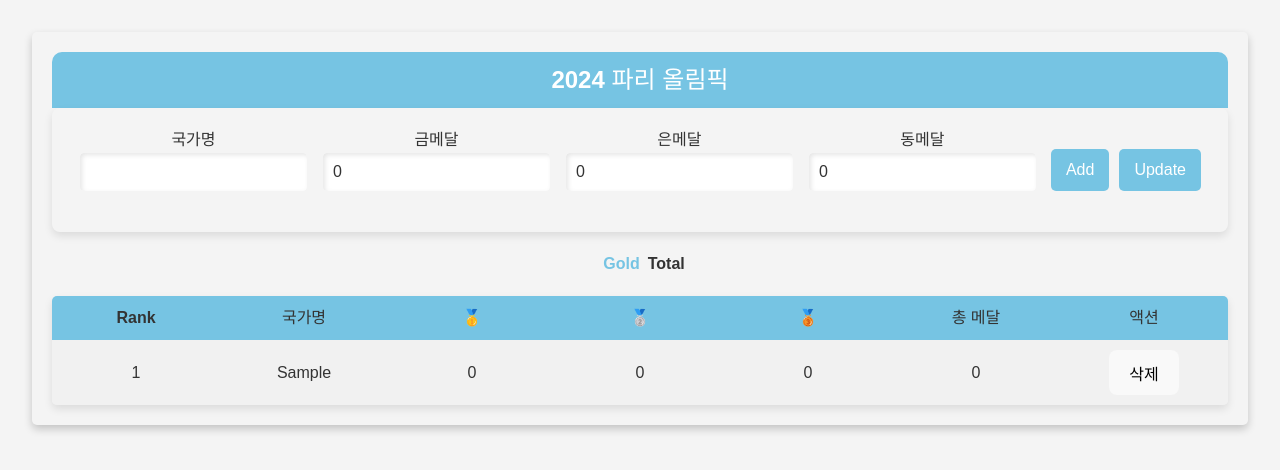
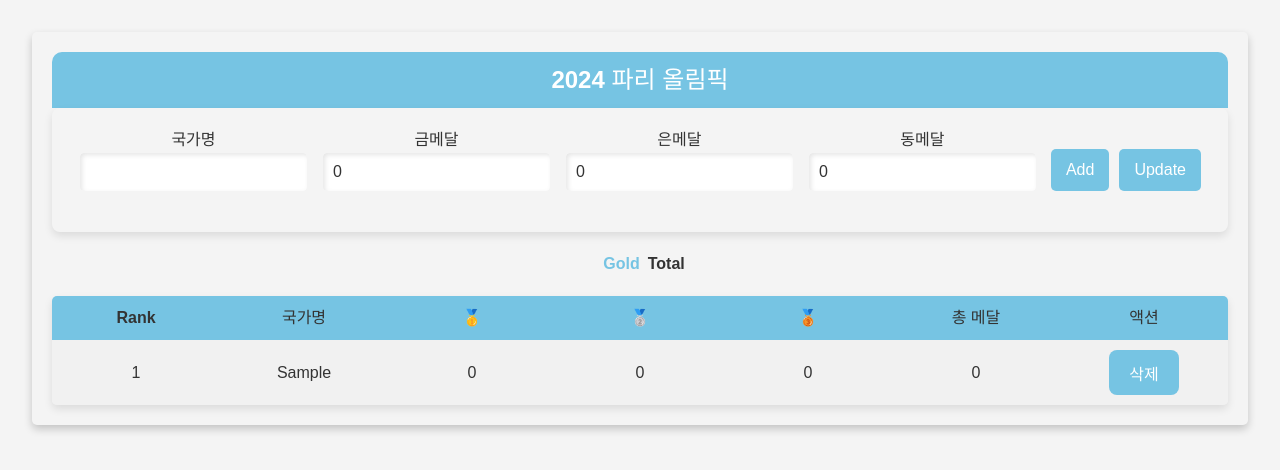
Before and after one commit to ImJaeOne/Olympic, a React (Vite) app: page / in a window 1280 px wide. Both pictures are taken after typing "Sample" into the empty fields and a click on the button "Add". Shown: the top 470 px of the page. Built offline with nearby package versions, Linux system fonts and the light colour scheme.

Commit message:
💄 style: MedalItem btn css

```diff
--- /dev/null
+++ b/src/components/MedalItem/MedalItem.css
@@ -0,0 +1,8 @@
+.medal-item-btn{
+    background-color: #76c4e3;
+    color: white;
+}
+
+.medal-item-btn:hover{
+    background-color: #58a8c8;
+}
--- a/src/components/MedalItem/MedalItem.jsx
+++ b/src/components/MedalItem/MedalItem.jsx
@@ -1,6 +1,6 @@
 import React from 'react';
-
-export const MedalItem = ({ handleDeleteList, medalItem}) => {
+import './MedalItem.css'
+export const MedalItem = ({ handleDeleteList, medalItem }) => {
     return (
         <tr key={medalItem.country}>
             <td>{medalItem.rank}</td>
@@ -10,7 +10,9 @@ export const MedalItem = ({ handleDeleteList, medalItem}) => {
             <td>{medalItem.bronze}</td>
             <td>{medalItem.gold + medalItem.silver + medalItem.bronze}</td>
             <td>
-                <button onClick={() => handleDeleteList(medalItem.country)}>삭제</button>
+                <button className="medal-item-btn" onClick={() => handleDeleteList(medalItem.country)}>
+                    삭제
+                </button>
             </td>
         </tr>
     );
```
